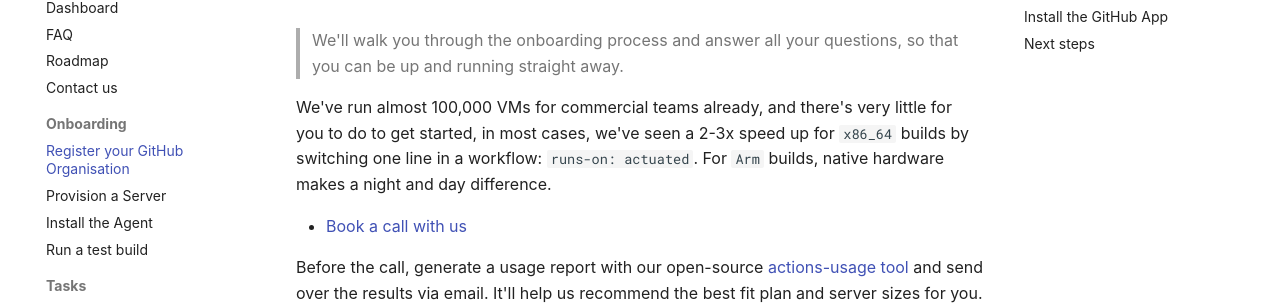
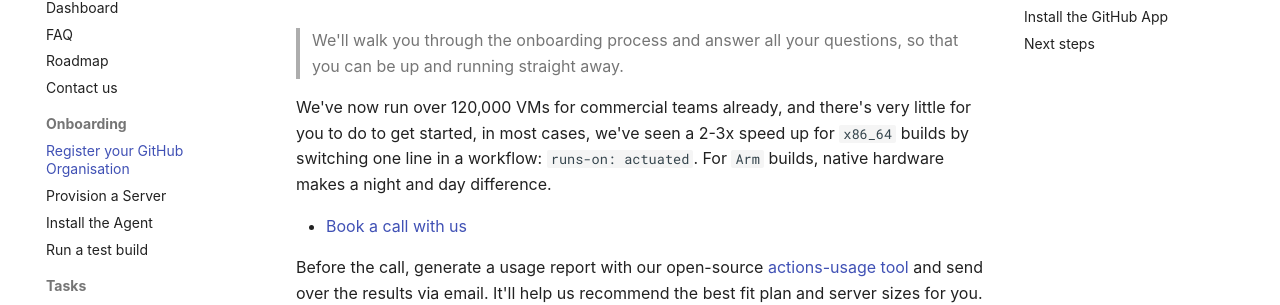
Before and after one commit to welteki/docs.actuated.dev, an MkDocs documentation site: the page built from docs/register.md, in a window 1280 px wide and 900 px high, scrolled down 1032 px. Shown: the part 163-468 px from the top of the window. Built offline with MkDocs 1.6.1 and Material for MkDocs 9.7.7, drawn with Linux system fonts in a browser that asks for light colours; some web fonts are replaced.

Commit message:
Update figures
Signed-off-by: Alex Ellis (OpenFaaS Ltd) <alexellis2@gmail.com>

```diff
--- a/docs/register.md
+++ b/docs/register.md
@@ -18,7 +18,7 @@ Plans are paid monthly, without any minimum commitment. Why not pilot our servic
 
 > We'll walk you through the onboarding process and answer all your questions, so that you can be up and running straight away.
 
-We've run almost 100,000 VMs for commercial teams already, and there's very little for you to do to get started, in most cases, we've seen a 2-3x speed up for `x86_64` builds by switching one line in a workflow: `runs-on: actuated`. For `Arm` builds, native hardware makes a night and day difference.
+We've now run over 120,000 VMs for commercial teams already, and there's very little for you to do to get started, in most cases, we've seen a 2-3x speed up for `x86_64` builds by switching one line in a workflow: `runs-on: actuated`. For `Arm` builds, native hardware makes a night and day difference.
 
 * [Book a call with us](https://forms.gle/8XmpTTWXbZwWkfqT6)
 
```
